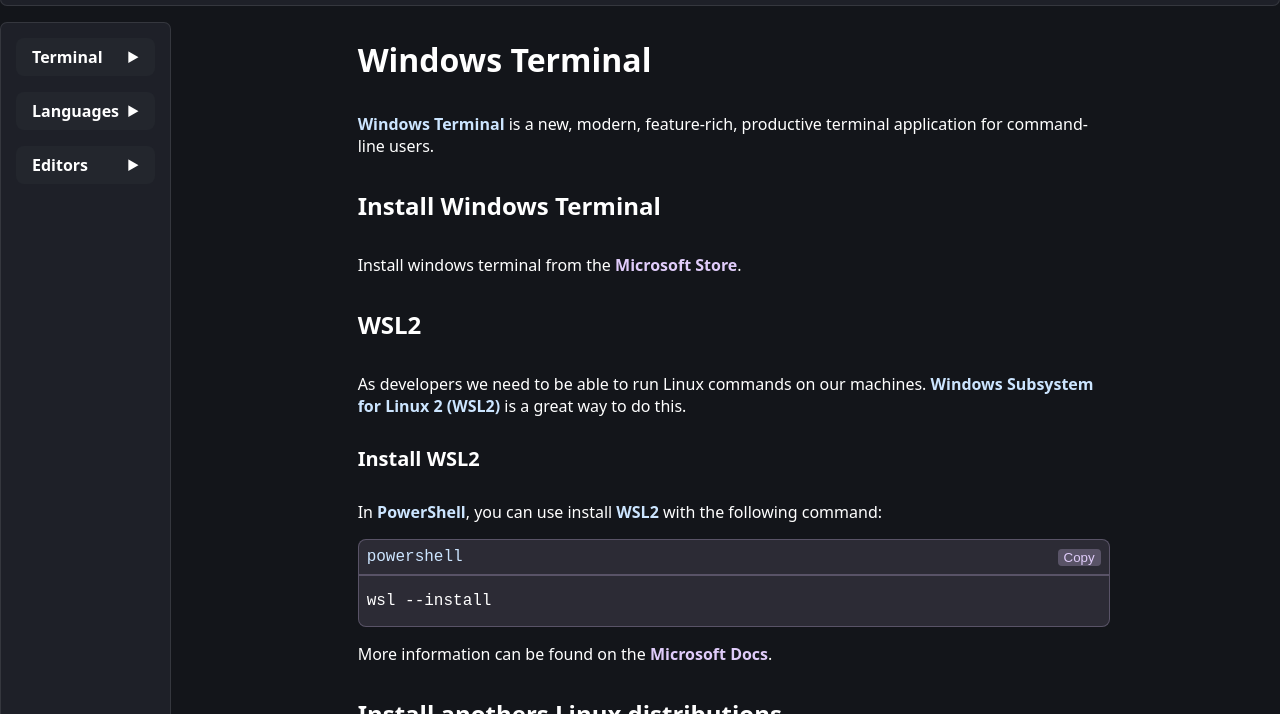
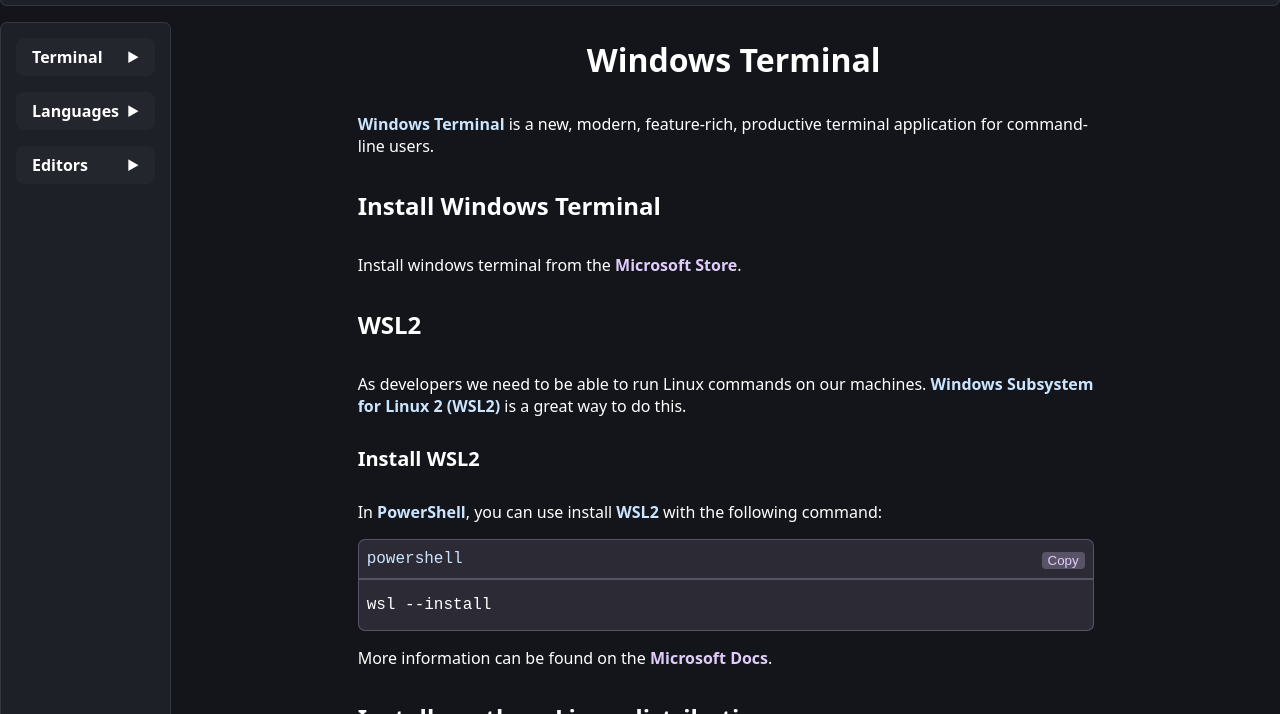
Before and after one commit to yersonargote/coding, an Astro site: page /windows-terminal in a window 1280 px wide. Shown: the part 86-800 px from the top of the page. Built offline with nearby package versions, Linux system fonts and the light colour scheme; Astro itself is replaced by a stand-in of ours.

Commit message:
Refactor code styling and layout

```diff
--- a/src/components/Code/Code.css
+++ b/src/components/Code/Code.css
@@ -1,9 +1,9 @@
 .code-block {
+    margin: 0;
     font-size: 1rem;
     background: rgba(var(--accent-light), 12%);
-    border-radius: 4px;
     border: 1px solid rgba(var(--accent-light), 25%);
-    border-radius: 8px;
+    border-radius: 7px;
 }
 
 .hr-code {
@@ -40,6 +40,6 @@
 }
 
 .copy-success {
+    font-size: 0.8rem;
     color: rgb(var(--accent-light));
-    margin-left: 1rem;
 }
--- a/src/components/Code/Code.jsx
+++ b/src/components/Code/Code.jsx
@@ -19,8 +19,10 @@
         <section class="code-block">
             <header class="header-code">
                 <span class="language">{language}</span>
+                <div>
                 {copySuccess && <span class="copy-success">{copySuccess}</span>}
                 <button class="copy-button" onClick={copyToClipboard}>Copy</button>
+                </div>
             </header>
             <hr class="hr-code" />
             <pre>
--- a/src/components/Table/Table.astro
+++ b/src/components/Table/Table.astro
@@ -37,7 +37,7 @@
 <style>
   table {
     border-collapse: collapse;
-    margin: 1rem 0;
+    margin: 0;
     border-radius: 8px;
     overflow: hidden;
   }
--- a/src/layouts/Layout.astro
+++ b/src/layouts/Layout.astro
@@ -128,48 +128,50 @@
       }
 
       h1 {
-        padding: 1rem 1rem 1rem 0;
-        width: 100%;
+        padding: 1rem 0;
         font-size: 2em;
         margin: 0;
         padding: 0;
       }
 
       h2 {
-        padding: 1rem 1rem 1rem 0;
+        padding: 1rem 0;
         margin: 0;
         font-size: 1.5em;
       }
 
       h3 {
-        padding: 1rem 1rem 1rem 0;
+        padding: 1rem 0;
         font-size: 1.25em;
         line-height: 1;
         margin: 0;
       }
 
       article {
+        box-sizing: border-box;
         display: flex;
         flex-direction: column;
         max-width: 47rem;
       }
 
       article > section {
+        box-sizing: border-box;
         display: flex;
         flex-direction: column;
+        padding: 0 1rem 0 0;
       }
 
       article > header {
         display: inline-flex;
         justify-content: center;
         margin: 0;
-        padding: 1rem 1rem 1rem 0;
+        padding: 1rem 0;
         border-radius: 8px;
       }
 
       p {
         margin: 0;
-        padding: 1rem 1rem 1rem 0;
+        padding: 1rem 0;
         border-radius: 8px;
       }
 
```
